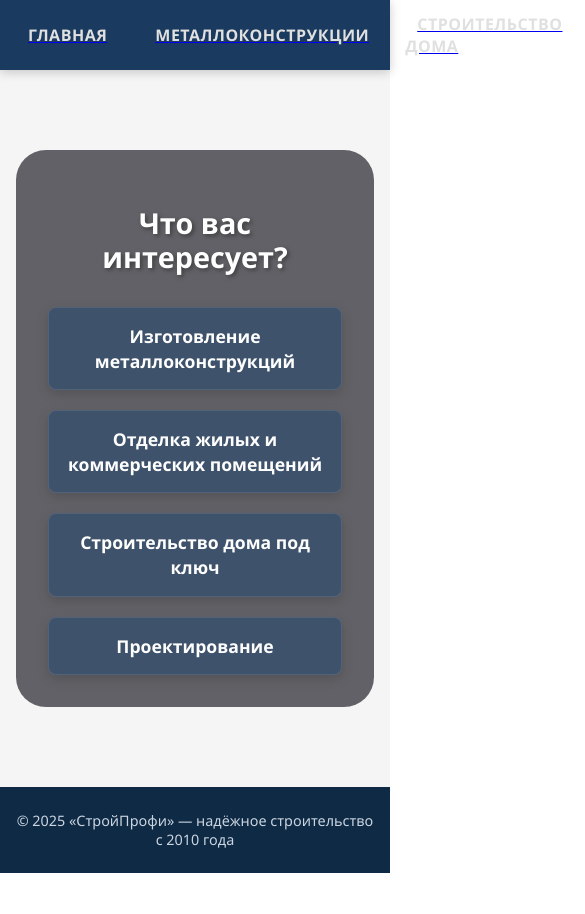
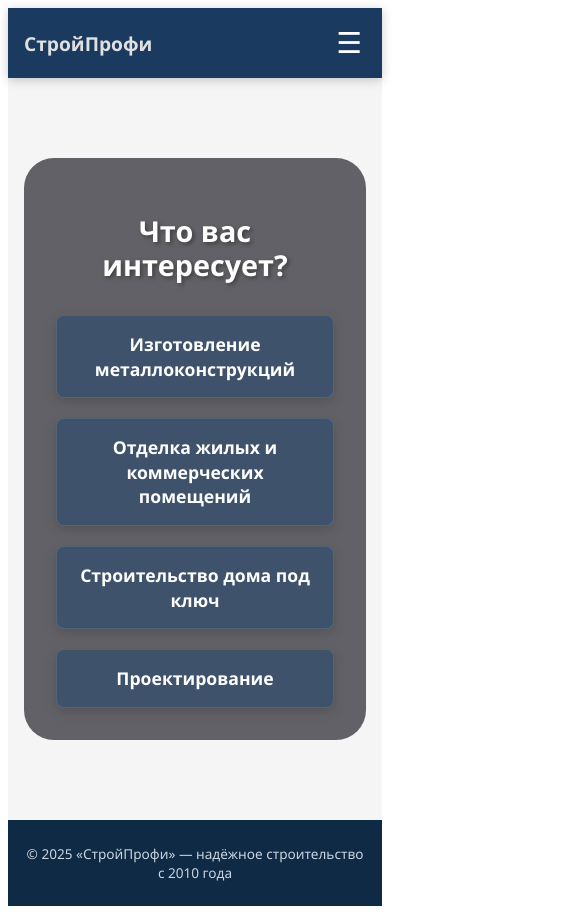
Before and after one commit to Metaplay17/order, a React (Vite) app in the folder order-react-app/: page /portfolio in a window 390 px wide. Shown: the top 914 px of the page, 585 px wide, since content can reach past the window. Before the commit the page ends 873 px from the top, so only its background shows below. Built offline with nearby package versions, Linux system fonts and the light colour scheme.

Commit message:
savepoint 1

```diff
--- a/order-react-app/src/pages/Home.tsx
+++ b/order-react-app/src/pages/Home.tsx
@@ -1,4 +1,4 @@
-import { Link } from 'react-router-dom'; // или используйте <a>, если не используете роутинг
+import { Link } from 'react-router-dom';
 import styles from './css/Home.module.css';
 
 const Home = () => {
--- a/order-react-app/src/pages/Layout.tsx
+++ b/order-react-app/src/pages/Layout.tsx
@@ -1,50 +1,88 @@
-import React from 'react';
+import React, { useState } from 'react';
 import styles from './css/Layout.module.css';
-import { Link } from 'react-router-dom';
+import { Link } from 'react-router';
 
 interface LayoutProps {
   children: React.ReactNode;
 }
 
 const Layout: React.FC<LayoutProps> = ({ children }) => {
+  const [isMenuOpen, setIsMenuOpen] = useState(false);
   const currentYear = new Date().getFullYear();
+
+  const toggleMenu = () => {
+    setIsMenuOpen(!isMenuOpen);
+  };
+
+  const closeMenu = () => {
+    setIsMenuOpen(false);
+  };
 
   return (
     <div className={styles.layout}>
       <header className={styles.header}>
         <nav className={styles.nav}>
-          <ul className={styles.navList}>
+          {/* Логотип или название можно добавить сюда */}
+          <div style={{ color: '#e0e0e0', fontWeight: 'bold', fontSize: '1.2rem' }}>
+            СтройПрофи
+          </div>
+
+          <button
+            className={styles.burgerButton}
+            onClick={toggleMenu}
+            aria-label="Открыть меню"
+          >
+            ☰
+          </button>
+
+          <ul className={`${styles.navList} ${isMenuOpen ? styles.open : ''}`}>
             <Link to="/">
               <li>
-                <a href="/" className={styles.navLink}>Главная</a>
-              </li>
-            </Link>
-            <Link to="/metal-structures">
-              <li>
-                <a className={styles.navLink}>Металлоконструкции</a>
-              </li>
-            </Link>
-            <Link to="/house-building">
-              <li>
-                <a className={styles.navLink}>Строительство дома</a>
-              </li>
-            </Link>
-            <Link to="/design">
-              <li>
-                <a className={styles.navLink}>Проектирование</a>
-              </li>
-            </Link>
-            <Link to="/portfolio">
-              <li>
-                <a className={styles.navLink}>Примеры работ</a>
-              </li>
-            </Link>
-            <Link to="/contacts">
-              <li>
-                <a className={styles.navLink}>Контакты</a>
+                <a className={styles.navLink} onClick={closeMenu}>
+                  Главная
+                </a>
               </li>
             </Link>
 
+            <Link to="/metal-structures">
+              <li>
+                <a className={styles.navLink} onClick={closeMenu}>
+                  Металлоконструкции
+                </a>
+              </li>
+            </Link>
+
+            <Link to="/house-building">
+              <li>
+                <a className={styles.navLink} onClick={closeMenu}>
+                  Строительство дома
+                </a>
+              </li>
+            </Link>
+
+            <Link to="/design">
+              <li>
+                <a className={styles.navLink} onClick={closeMenu}>
+                  Проектирование
+                </a>
+              </li>
+            </Link>
+
+            <Link to="/portfolio">
+              <li>
+                <a className={styles.navLink} onClick={closeMenu}>
+                  Примеры работ
+                </a>
+              </li>
+            </Link>
+
+            <Link to="/contacts">
+              <li>
+                <a className={styles.navLink} onClick={closeMenu}>
+                  Контакты
+                </a>
+              </li>
+            </Link>
           </ul>
         </nav>
       </header>
--- a/order-react-app/src/pages/Portfolio.tsx
+++ b/order-react-app/src/pages/Portfolio.tsx
@@ -1,5 +1,4 @@
 import React from 'react';
-import { Link } from 'react-router-dom';
 import styles from './css/Portfolio.module.css';
 
 interface Project {
@@ -57,7 +56,7 @@ const Portfolio: React.FC = () => {
         <div className={styles.grid}>
           {projects.map((project) => (
             // <Link to={`/portfolio/${project.id}`} className={styles.card} key={project.id}>
-            <div>
+            <div className={styles.card}>
                 <div
                   className={styles.image}
                   style={{ backgroundImage: `url(${project.imageUrl})` }}
@@ -65,7 +64,7 @@ const Portfolio: React.FC = () => {
                 <div className={styles.cardContent}>
                   <h3 className={styles.cardTitle}>{project.title}</h3>
                   <p className={styles.cardDescription}>{project.description}</p>
-                </div>`
+                </div>
             </div>
             // </Link>
           ))}
--- a/order-react-app/src/pages/css/Design.module.css
+++ b/order-react-app/src/pages/css/Design.module.css
@@ -3,8 +3,8 @@
 .hero {
   position: relative;
   width: 100%;
-  min-height: 100%;
-  min-height: 500px;
+  min-height: 100vh; /* ✅ Теперь всегда занимает весь экран */
+  height: auto; /* ❗️Важно: не фиксируем высоту, чтобы не ломать адаптивность */
   background: url('https://avatars.mds.yandex.net/get-altay/12728107/2a000001916c5723d89ac609cbed235a71e4/orig') no-repeat center center;
   background-size: cover;
   display: flex;
@@ -14,17 +14,18 @@
   color: white;
   text-align: center;
   box-sizing: border-box;
+  padding: 2rem 1rem; /* ✅ Добавляем padding вместо margin в .content */
 }
 
 .content {
-  padding: 2rem;
-  margin: 2rem;
+  /* Убираем margin и padding — переносим в .hero */
   max-width: 1200px;
   width: 100%;
   box-sizing: border-box;
-  background-color: rgb(81, 81, 87);
+  background-color: rgba(81, 81, 87, 0.85); /* ✅ Прозрачность через rgba, а не opacity */
   border-radius: 30px;
-  opacity: 0.9;
+  padding: 2rem; /* ✅ Оставляем только padding */
+  backdrop-filter: blur(10px); /* ✅ Добавляем размытие для эффекта "стекла" */
 }
 
 .title {
@@ -67,7 +68,7 @@
 }
 
 .highlight {
-  color: #00c4cc; /* бирюзовый акцент */
+  color: #00c4cc;
   font-weight: 700;
 }
 
@@ -80,7 +81,7 @@
 }
 
 .secondaryButton {
-  background-color: #d4b08c; /* бежевый */
+  background-color: #d4b08c;
   color: #1a3a5f;
   border: none;
   padding: 0.75rem 1.5rem;
@@ -99,7 +100,7 @@
 }
 
 .primaryButton {
-  background-color: #00c4cc; /* бирюзовый */
+  background-color: #00c4cc;
   color: white;
   border: none;
   padding: 0.75rem 1.5rem;
@@ -123,20 +124,30 @@
   margin-top: 1rem;
 }
 
-/* Адаптивность */
+/* ================== */
+/* АДАПТИВНЫЕ СТИЛИ */
+/* ================== */
+
 @media (max-width: 768px) {
   .hero {
-    height: auto;
-    min-height: 500px;
-    padding: 4rem 1rem 2rem;
+    min-height: 100vh; /* ✅ Остаётся на весь экран */
+    padding: 3rem 1rem; /* ✅ Уменьшаем отступы сверху/снизу */
+    justify-content: flex-start; /* ✅ Контент не уходит вниз */
+  }
+
+  .content {
+    padding: 1.5rem; /* ✅ Уменьшаем внутренние отступы */
+    border-radius: 20px; /* ✅ Меньше закругление */
   }
 
   .title {
     font-size: 2.2rem;
+    margin-top: 1rem; /* ✅ Добавляем отступ сверху */
   }
 
   .description {
     font-size: 1rem;
+    margin-bottom: 1.5rem;
   }
 
   .features {
@@ -162,4 +173,27 @@
     padding: 0.75rem 1rem;
     font-size: 0.95rem;
   }
+
+  .footerText {
+    font-size: 0.85rem;
+  }
 }
+
+@media (max-width: 480px) {
+  .hero {
+    padding: 2rem 0.75rem;
+  }
+
+  .content {
+    padding: 1rem;
+  }
+
+  .title {
+    font-size: 1.8rem;
+  }
+
+  .featureItem {
+    font-size: 0.85rem;
+    flex: 1;
+  }
+}
--- a/order-react-app/src/pages/css/HouseBuilding.module.css
+++ b/order-react-app/src/pages/css/HouseBuilding.module.css
@@ -159,6 +159,7 @@
     max-width: 100%;
     padding: 0.75rem;
     font-size: 0.9rem;
+    flex: 1;
   }
 
   .buttons {
--- a/order-react-app/src/pages/css/Layout.module.css
+++ b/order-react-app/src/pages/css/Layout.module.css
@@ -1,9 +1,4 @@
 /* src/components/Layout/Layout.module.css */
-html, body, #root {
-  height: 100%;
-  margin: 0;
-  padding: 0;
-}
 
 .layout {
   display: flex;
@@ -26,6 +21,10 @@ html, body, #root {
   max-width: 1400px;
   margin: 0 auto;
   padding: 0 1rem;
+  display: flex;
+  justify-content: space-between;
+  align-items: center;
+  height: 70px;
 }
 
 .navList {
@@ -35,7 +34,6 @@ html, body, #root {
   padding: 0;
   gap: 1.5rem;
   align-items: center;
-  height: 70px;
 }
 
 .navLink {
@@ -52,8 +50,19 @@ html, body, #root {
 
 .navLink:hover,
 .navLink:focus {
-  background-color: #2c5282; /* немного светлее основного фона */
+  background-color: #2c5282;
   color: #ffffff;
+}
+
+/* Бургер-меню */
+.burgerButton {
+  display: none;
+  background: none;
+  border: none;
+  color: white;
+  font-size: 1.8rem;
+  cursor: pointer;
+  padding: 0.25rem;
 }
 
 /* MAIN */
@@ -82,3 +91,53 @@ html, body, #root {
 .footerText {
   margin: 0;
 }
+
+/* ================== */
+/* АДАПТИВНЫЕ СТИЛИ */
+/* ================== */
+
+@media (max-width: 768px) {
+  .navList {
+    position: absolute;
+    top: 70px;
+    left: 0;
+    right: 0;
+    background-color: #1a3a5f;
+    flex-direction: column;
+    gap: 0;
+    padding: 1rem 0;
+    box-shadow: 0 4px 8px rgba(0, 0, 0, 0.2);
+    clip-path: polygon(0 0, 100% 0, 100% 0, 0 0);
+    transition: clip-path 0.3s ease-in-out;
+  }
+
+  .navList.open {
+    clip-path: polygon(0 0, 100% 0, 100% 100%, 0 100%);
+  }
+
+  .navLink {
+    display: block;
+    padding: 0.75rem 1rem;
+    text-align: center;
+    width: 100%;
+    font-size: 1.1rem;
+  }
+
+  .burgerButton {
+    display: block;
+  }
+
+  .main {
+    padding: 0;
+  }
+}
+
+@media (max-width: 480px) {
+  .navLink {
+    font-size: 1rem;
+  }
+
+  .footerText {
+    font-size: 0.85rem;
+  }
+}
```
Also changed, not shown: 1 other file (tests, documents, lock files or other folders).
